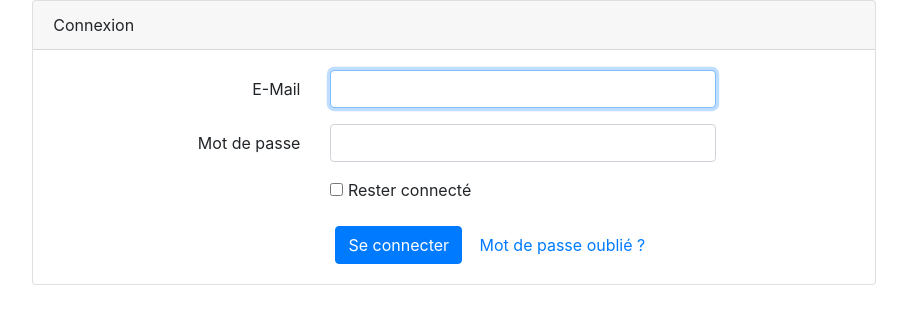
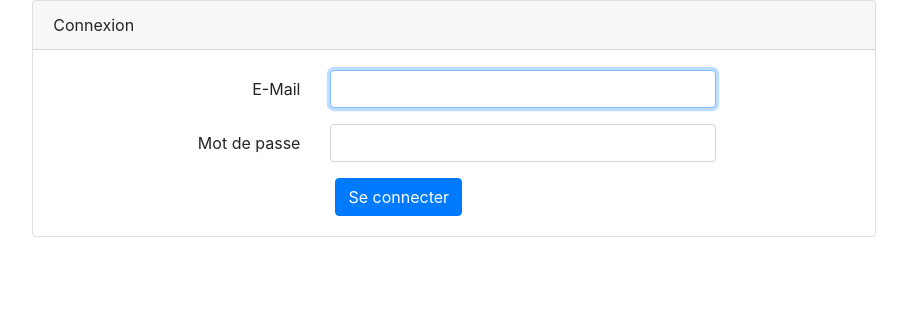
Before and after one commit to AntonioDylan/linkedOut, a PHP site: page /linkedOut/Login.php in a window 1280 px wide. Shown: the part 56-380 px from the top of the page, without its empty margins (186-1093 px from the left). Run offline with PHP 8.4, Linux system fonts and the light colour scheme; some libraries are stand-ins or nearby versions.

Commit message:
message error

```diff
--- a/Controller/Login.php
+++ b/Controller/Login.php
@@ -15,10 +15,9 @@ if (isset($_POST['email']) && isset($_POST['password'])) {
         $_SESSION['islog'] = true;
     }
     else {
-        header('Location: http://localhost/linkedOut/View/php/pages/login.php');
+        header('Location: http://localhost/linkedOut/View/php/pages/login.php?etat=ko');
         exit();
     }
-    var_dump($_SESSION);
     if(isset($loginSession['idAdmin'])){
         header('Location: http://localhost/linkedOut/View/php/pages/admin.php');
         exit();
--- a/View/php/pages/Login.php
+++ b/View/php/pages/Login.php
@@ -70,23 +70,23 @@
                                 </div>
                             </div>
 
-                            <div class="form-group row">
-                                <div class="col-md-6 offset-md-4">
-                                    <div class="checkbox">
-                                        <label>
-                                            <input type="checkbox" id="remember" name="remember"> <?php if(isset($_COOKIE["member_login"])) { ?> checked <?php } ?>  Rester connecté
-                                        </label>
-                                    </div>
-                                </div>
-                            </div>
+
 
                             <div class="col-md-6 offset-md-4">
                                 <button type="submit" class="btn btn-primary">
                                     Se connecter
                                 </button>
+                                <!--
                                 <a href="#" class="btn btn-link">
                                     Mot de passe oublié ?
                                 </a>
+                                -->
+
+                                <?php if(isset($_GET['etat']))
+                                    echo "<div style='margin-top:10px;' class='alert alert-danger' role='alert'>
+                                    Email ou mot de passe incorrect
+                                  </div>"
+                                ?>
                             </div>
                     </div>
                     </form>
```
